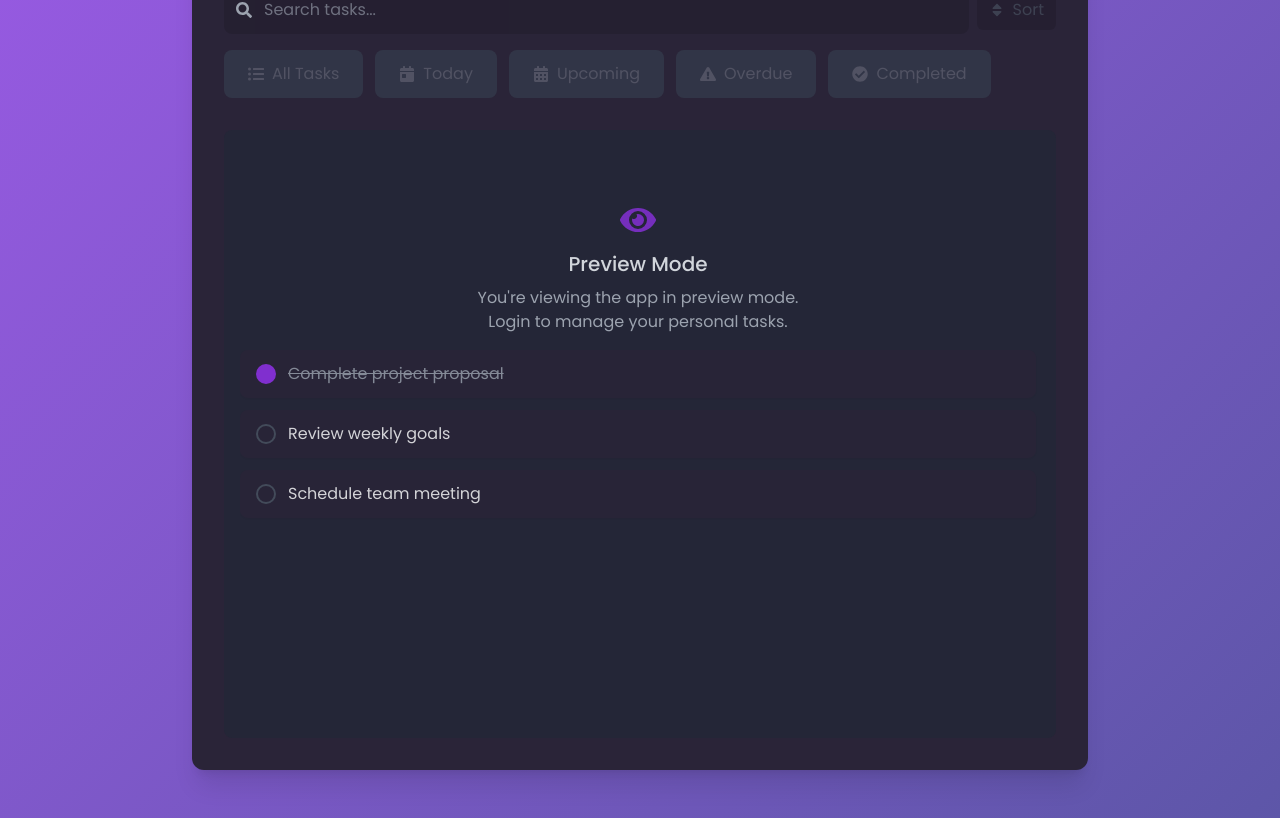
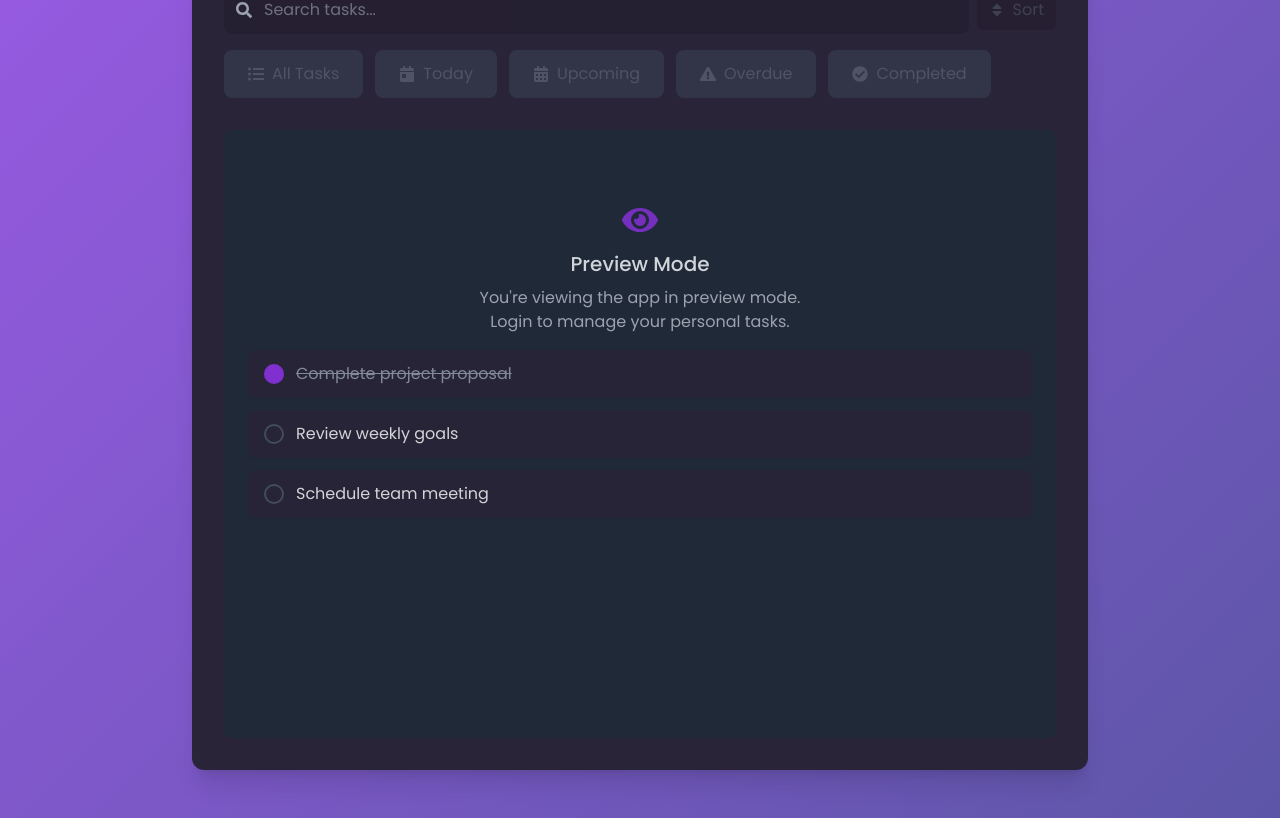
Before and after one commit to R-Tharanka/react-todo, a React (Create React App) app in the folder frontend/: page / in a window 1280 px wide. Shown: the part 876-1694 px from the top of the page. Built offline with nearby package versions, Linux system fonts and the light colour scheme.

Commit message:
feat: enhance styling for TodoItem, TodoList, and HomePage components; improve scrollbar design and layout for better user experience

```diff
--- a/frontend/src/components/TodoItem.js
+++ b/frontend/src/components/TodoItem.js
@@ -133,7 +133,7 @@ const TodoItem = ({ task }) => {
   };
 
   return (
-    <li className="bg-white dark:bg-gray-800 border border-gray-200 dark:border-gray-700 rounded-lg shadow-sm p-4 flex items-start sm:items-center transition-all hover:shadow-md hover:scale-[1.01] hover:border-primary-purple dark:hover:border-primary-purple transform duration-200 ease-in-out group relative">
+    <li className="bg-white dark:bg-gray-700 border border-gray-200 dark:border-gray-600 rounded-lg shadow-sm p-4 flex items-start sm:items-center transition-all hover:shadow-md hover:scale-[1.01] hover:border-primary-purple dark:hover:border-primary-purple transform duration-200 ease-in-out group relative">
       {/* Task completion checkbox */}
       <div
         className={`h-6 w-6 flex-shrink-0 flex items-center justify-center rounded-full mr-3 cursor-pointer transition-colors mt-0.5 sm:mt-0 ${
--- a/frontend/src/components/TodoList.js
+++ b/frontend/src/components/TodoList.js
@@ -69,7 +69,7 @@ const TodoList = () => {
       <Droppable droppableId="tasks-list">
         {(provided) => (
           <ul
-            className="mt-6 space-y-3 w-full"
+            className="mt-6 space-y-3 w-full px-1"
             ref={provided.innerRef}
             {...provided.droppableProps}
           >
--- a/frontend/src/index.css
+++ b/frontend/src/index.css
@@ -52,28 +52,35 @@
 
   /* Custom scrollbar styling */
   .custom-scrollbar::-webkit-scrollbar {
-    width: 6px;
+    width: 8px;
     height: 0; /* Remove horizontal scrollbar */
   }
 
   .custom-scrollbar::-webkit-scrollbar-track {
-    background: rgba(229, 231, 235, 0.3);
+    background: rgba(229, 231, 235, 0.5);
     border-radius: 10px;
   }
 
+  .dark .custom-scrollbar::-webkit-scrollbar-track {
+    background: rgba(75, 85, 99, 0.3);
+  }
+
   .custom-scrollbar::-webkit-scrollbar-thumb {
-    background: rgba(152, 50, 245, 0.5);
+    background: rgba(152, 50, 245, 0.8);
     border-radius: 10px;
+    border: 2px solid transparent;
+    background-clip: padding-box;
   }
 
   .custom-scrollbar::-webkit-scrollbar-thumb:hover {
-    background: rgba(152, 50, 245, 0.8);
+    background: rgba(152, 50, 245, 1);
+    background-clip: padding-box;
   }
 
   /* For Firefox */
   .custom-scrollbar {
     scrollbar-width: thin;
-    scrollbar-color: rgba(152, 50, 245, 0.5) rgba(229, 231, 235, 0.3);
+    scrollbar-color: rgba(152, 50, 245, 0.8) rgba(229, 231, 235, 0.5);
     overflow-x: hidden; /* Ensure no horizontal scroll */
   }
 
--- a/frontend/src/pages/HomePage.js
+++ b/frontend/src/pages/HomePage.js
@@ -56,14 +56,14 @@ const HomePage = () => {
           </div>
         </div>
 
-        <div className="bg-gray-50 dark:bg-gray-800/50 rounded-lg p-4">
+        <div className="bg-gray-100 dark:bg-gray-800 rounded-lg p-4">
           {loading ? (
             <div className="flex justify-center items-center my-16">
               <FaSpinner className="animate-spin h-8 w-8 text-primary-purple" />
             </div>
           ) : (
             <div
-              className="h-[33rem] sm:h-[34rem] md:h-[36rem] overflow-y-auto overflow-x-hidden pr-1 custom-scrollbar task-container"
+              className="h-[33rem] sm:h-[34rem] md:h-[36rem] overflow-y-auto overflow-x-hidden px-2 custom-scrollbar task-container"
               id="task-scroll-container"
             >
               <TodoList />
```
